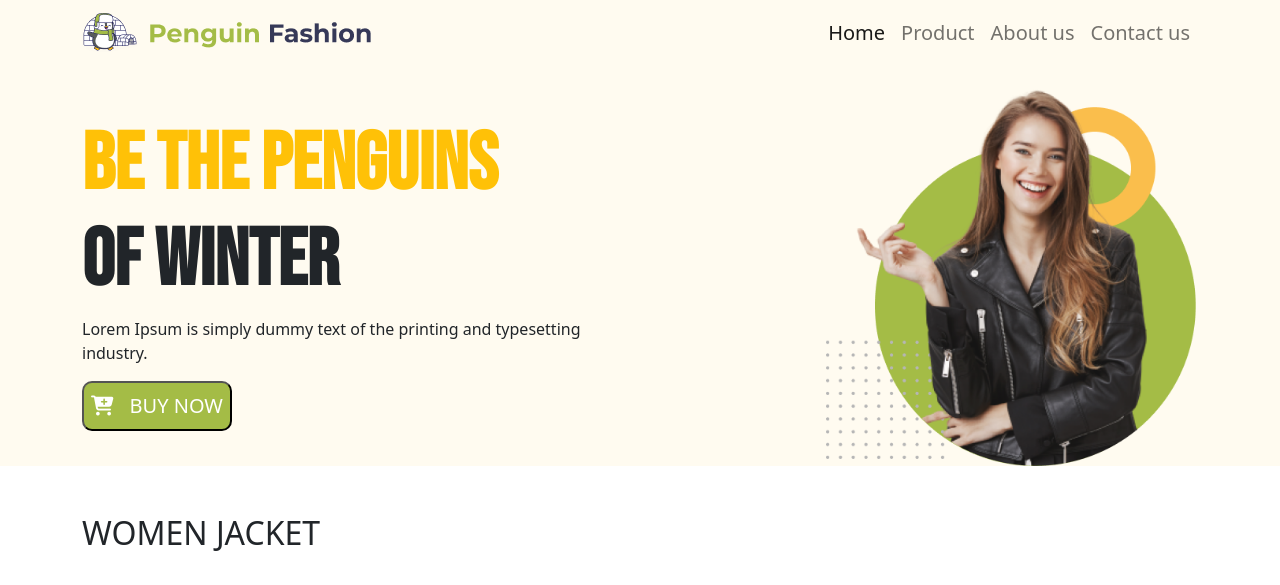
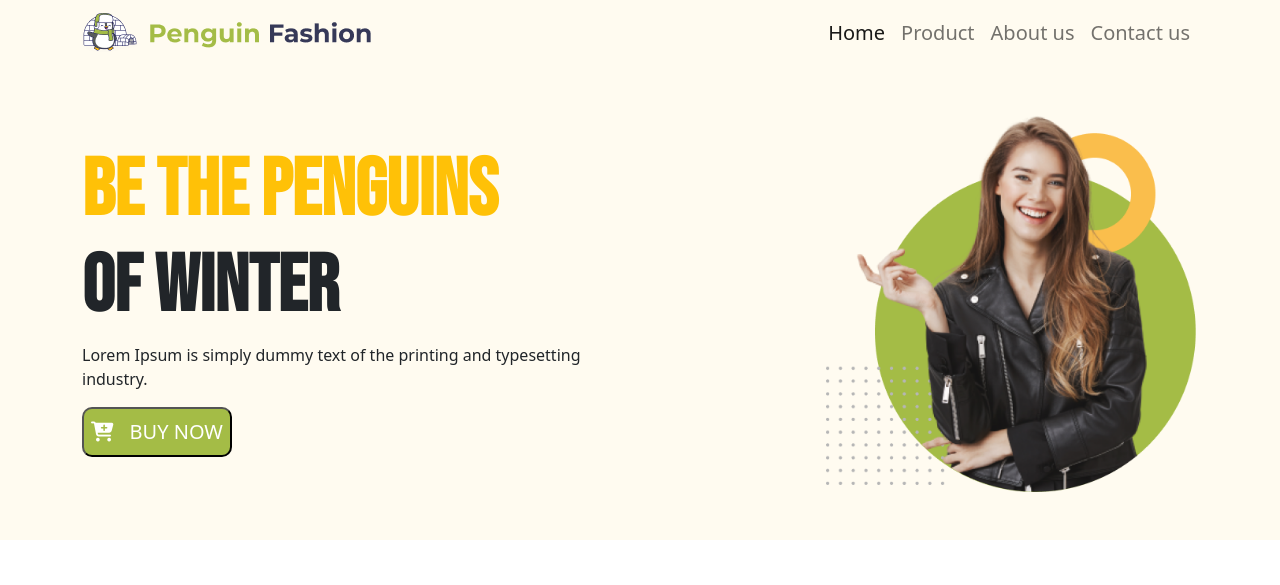
Before and after one commit to inertsumon/Penguin-fashion-bootstrap, a plain HTML site: page index.html in a window 1280 px wide. Shown: the top 585 px of the page. Drawn offline with Linux system fonts and the light colour scheme.

Commit message:
final-commit-3

```diff
--- a/index.html
+++ b/index.html
@@ -13,8 +13,8 @@
 
 <body>
     <header>
-        <section>
-            <nav class="navbar navbar-expand-lg navbar-light ">
+
+        <nav class="navbar navbar-expand-lg navbar-light fixed-top">
             <div class="container">
                 <a class="navbar-brand" href="#"><img src="images/logo.png" alt=""></a>
                 <button class="navbar-toggler" type="button" data-bs-toggle="collapse"
@@ -40,12 +40,12 @@
                 </div>
             </div>
         </nav>
-        </section>
 
 
-        <section>
 
-            <div class="container d-flex justify-content-between align-items-center flex-wrap my-3">
+        <section class="position">
+
+            <div class="container d-flex justify-content-between align-items-center flex-wrap my-5">
                 <div class="d-flex flex-column col-md-6">
                     <h1 class="text text-uppercase "> <span class="text-warning">Be the Penguins</span>
                         <br>
@@ -231,7 +231,7 @@
         </div>
 
         <div class="text-center bg-dark text-white p-3 w-100 my-5">
-            <p>© 2021 GrowUp Inc. All rights reserved.</p>
+            <p>© 2021 Penguin Inc. All rights reserved.</p>
             <p>Follow us on social</p>
         </div>
     </footer>
--- a/style.css
+++ b/style.css
@@ -1,16 +1,14 @@
 @import url("https://fonts.googleapis.com/css2?family=Bebas+Neue&display=swap");
 header {
   background-color: #fffbf0;
-  background-image: url(images/bg-up.png);
-  background-repeat: no-repeat;
-  background-position: top;
 }
 nav {
-  overflow-y: hidden;
   background-color: #fffbf0;
-  position: fixed;
-  top: 0;
-  width: 100%;
+}
+.position {
+  position: relative;
+  top: 30px;
+  padding: 30px 0px;
 }
 .text {
   font-family: "Bebas Neue", cursive;
```
Lines whose indentation alone changed are shown as unchanged.
